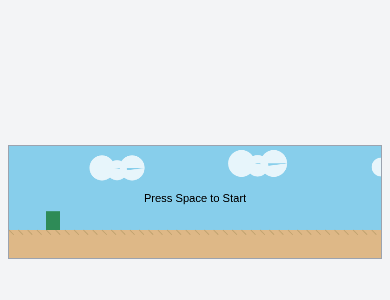
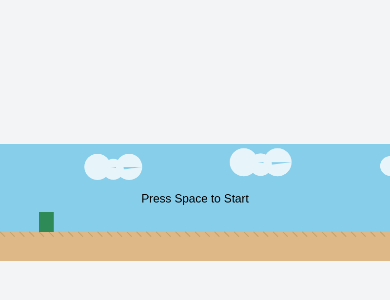
Before and after one commit to zermoser/react_game, a React (Vite) app: page / in a window 390 px wide. Shown: the part 220-520 px from the top of the page. Built offline with nearby package versions, Linux system fonts and the light colour scheme.

Commit message:
feat: add responsive desktop

```diff
--- a/src/App.tsx
+++ b/src/App.tsx
@@ -31,10 +31,10 @@ const App: React.FC = () => {
     // alias เพื่อให้แน่ใจว่าไม่เป็น null ตลอด
     const context = ctx;
 
-    // พารามิเตอร์ฉาก (ใช้ขนาดเวอร์ชวล 800x240 แต่จะปรากฏบนหน้าจอแบบ responsive โดย CSS)
+    // พารามิเตอร์ฉาก (internal resolution 800×240)
     const baseWidth = 800;
     const baseHeight = 240;
-    const baseGroundY = 180; // ในระบบพิกเซล 800x240
+    const baseGroundY = 180; // พื้นดินในระบบ 800×240
 
     let lastTime = 0;
     let obstacleTimer = 0;
@@ -47,7 +47,7 @@ const App: React.FC = () => {
     // ref เก็บคะแนนสูงสุดในรอบนี้
     const highestThisRun = { current: highScore };
 
-    // ข้อมูลไดโนเสาร์ (ใช้ค่า base จากระบบ 800x240)
+    // ข้อมูลไดโนเสาร์ (internal coordinates)
     const dino = {
       x: 80,
       y: 0,
@@ -114,12 +114,11 @@ const App: React.FC = () => {
     window.addEventListener('keydown', handleKeyDown);
 
     function drawBackground() {
-      // คำนวณสัดส่วน (scale) ระหว่าง canvas จริงกับ base (800x240)
-      // แต่ since internal resolution เป็น 800x240 อยู่แล้ว จึงวาดตาม base coordinates
-      context.fillStyle = '#87CEEB'; // ท้องฟ้า
+      // วาดท้องฟ้าและพื้นดินตาม base coordinates
+      context.fillStyle = '#87CEEB';
       context.fillRect(0, 0, baseWidth, baseGroundY + 20);
 
-      context.fillStyle = '#deb887'; // พื้นดิน
+      context.fillStyle = '#deb887';
       context.fillRect(0, baseGroundY, baseWidth, baseHeight - baseGroundY);
       context.strokeStyle = '#c2a471';
       context.lineWidth = 2;
@@ -374,16 +373,16 @@ const App: React.FC = () => {
       window.removeEventListener('keydown', handleKeyDown);
       cancelAnimationFrame(animationId);
     };
-// ตัด currentScore และ highScore ออกจาก dependency array เพราะเราใช้ currentScore ภายใน effect
+// ตัด currentScore และ highScore ออกจาก dependency array
   }, [isRunning, isGameOver, highScore]);
 
   return (
-    <div className="flex items-center justify-center h-screen bg-gray-100 p-2">
+    <div className="w-full h-screen bg-gray-100 flex items-center justify-center">
       <canvas
         ref={canvasRef}
         width={800}
         height={240}
-        className="border border-gray-400 w-full max-w-md"
+        className="w-full"
       />
     </div>
   );
```
